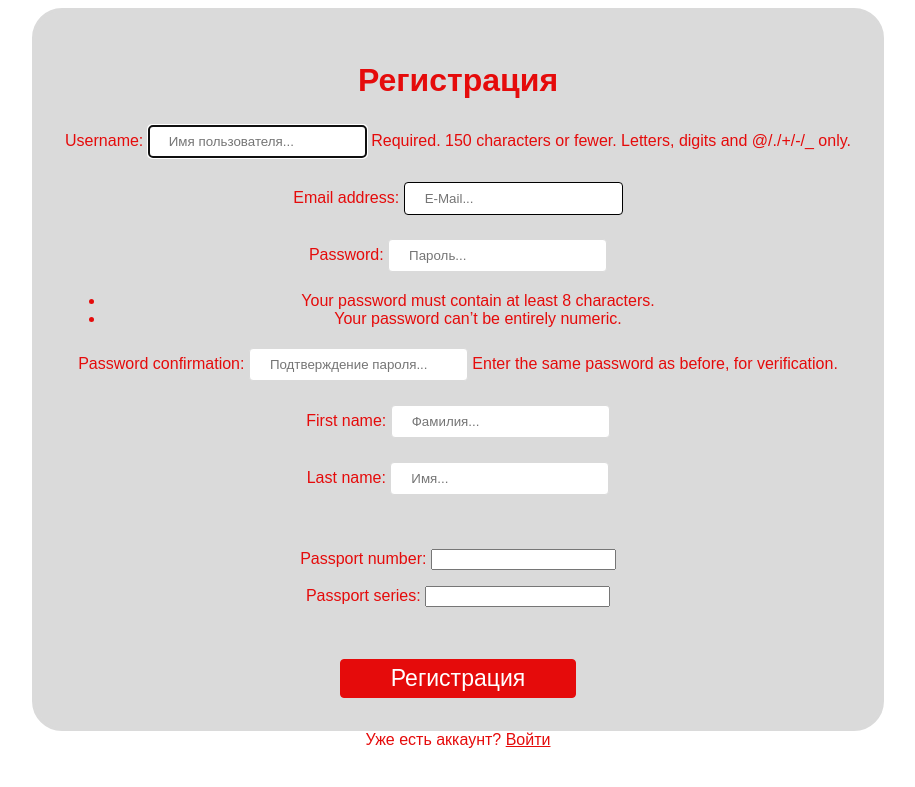
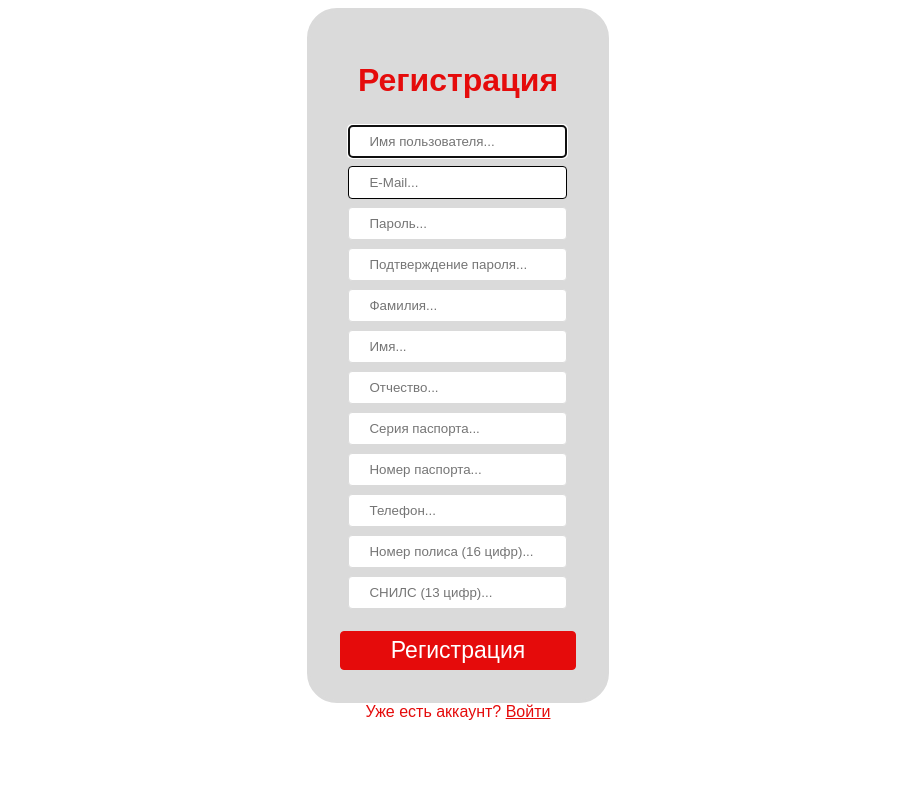
Before and after one commit to NKTP9/Medical, a Django app: page /register/ in a window 1280 px wide. Shown: the top 787 px of the page, without its empty margins (182-1097 px from the left). Run offline with Django 3.2, Linux system fonts and the light colour scheme.

Commit message:
Исправления

```diff
--- a/articles/forms.py
+++ b/articles/forms.py
@@ -1,4 +1,3 @@
-from django.forms import ModelForm
 from django.contrib.auth.forms import UserCreationForm
 from django.contrib.auth.models import User
 from django import forms
@@ -15,4 +14,4 @@ class UserForm(UserCreationForm):
 class ProfileForm(forms.ModelForm):
     class Meta:
         model = Profile
-        fields = ['passport_number', 'passport_series']
+        fields = ['passport_number', 'passport_series', 'patronymic', 'phone', 'policy', 'insurance_number']
--- a/articles/models.py
+++ b/articles/models.py
@@ -2,7 +2,6 @@ from django.db import models
 from django.contrib.auth.models import User
 from django.db.models.signals import post_save
 from django.dispatch import receiver
-from django.core.validators import MaxValueValidator, MinValueValidator
 
 
 # Create your models here.
@@ -23,23 +22,16 @@ class Article(models.Model):
 
 class Profile(models.Model):
     user = models.OneToOneField(User, on_delete=models.CASCADE)
-    passport_series = models.IntegerField(validators=[
-            MaxValueValidator(4),
-            MinValueValidator(4)
-        ], blank=True)
-    passport_number = models.IntegerField(validators=[
-            MaxValueValidator(6),
-            MinValueValidator(6)
-        ], blank=True)
-    birth_date = models.DateField(null=True, blank=True)
+    passport_series = models.CharField(max_length=4, blank=True)
+    passport_number = models.CharField(max_length=6, blank=True)
+    patronymic = models.CharField(max_length=20)
+    phone = models.CharField(max_length=11, blank=True)
+    policy = models.CharField(max_length=16, blank=True)
+    insurance_number = models.CharField(max_length=13, blank=True)
 
 
 @receiver(post_save, sender=User)
-def create_user_profile(sender, instance, created, **kwargs):
+def create_or_update_user_profile(sender, instance, created, **kwargs):
     if created:
         Profile.objects.create(user=instance)
-
-
-@receiver(post_save, sender=User)
-def save_user_profile(sender, instance, **kwargs):
     instance.profile.save()
--- a/articles/templates/register.html
+++ b/articles/templates/register.html
@@ -17,13 +17,18 @@
 <div class="input">
     <form method="POST">
         {% csrf_token %}
-        {{user_form.as_p}}<br>
-{#        {{form.email}}<br>#}
-{#        {{form.password1}}<br>#}
-{#        {{form.password2}}<br>#}
-{#        {{form.last_name}}<br>#}
-{#        {{form.first_name}}<br>#}
-        {{profile_form.as_p}}<br>
+        {{user_form.username}}<br>
+        {{user_form.email}}<br>
+        {{user_form.password1}}<br>
+        {{user_form.password2}}<br>
+        {{user_form.last_name}}<br>
+        {{user_form.first_name}}<br>
+        {{profile_form.patronymic}}<br>
+        {{profile_form.passport_series}}<br>
+        {{profile_form.passport_number}}<br>
+        {{profile_form.phone}}<br>
+        {{profile_form.policy}}<br>
+        {{profile_form.insurance_number}}<br>
         <br>
         <input type="submit" value="Регистрация">
     </form>
@@ -44,6 +49,12 @@
     form_fields[4].placeholder = 'Подтверждение пароля...';
     form_fields[5].placeholder = 'Фамилия...';
     form_fields[6].placeholder = 'Имя...';
+    form_fields[7].placeholder = 'Отчество...';
+    form_fields[8].placeholder = 'Серия паспорта...';
+    form_fields[9].placeholder = 'Номер паспорта...';
+    form_fields[10].placeholder = 'Телефон...';
+    form_fields[11].placeholder = 'Номер полиса (16 цифр)...';
+    form_fields[12].placeholder = 'СНИЛС (13 цифр)...';
 
 
     for (var field in form_fields) {
```
